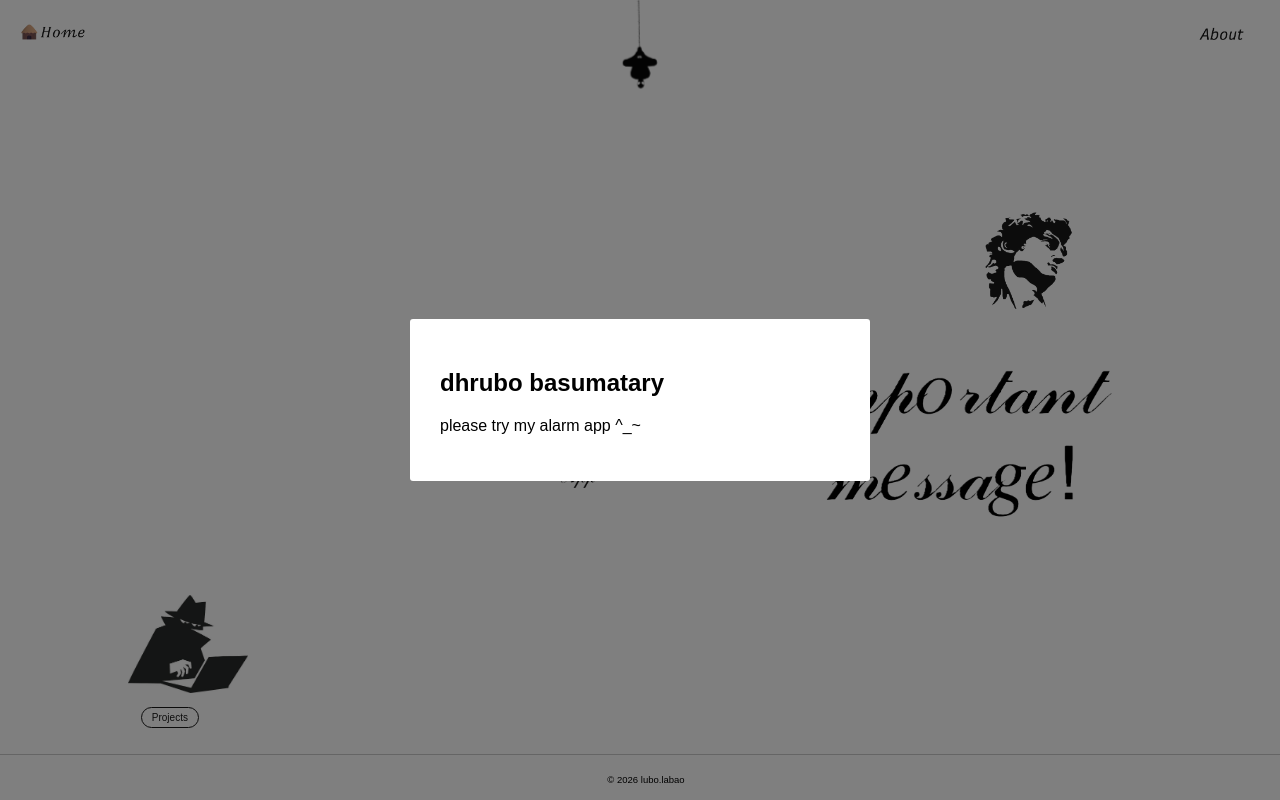
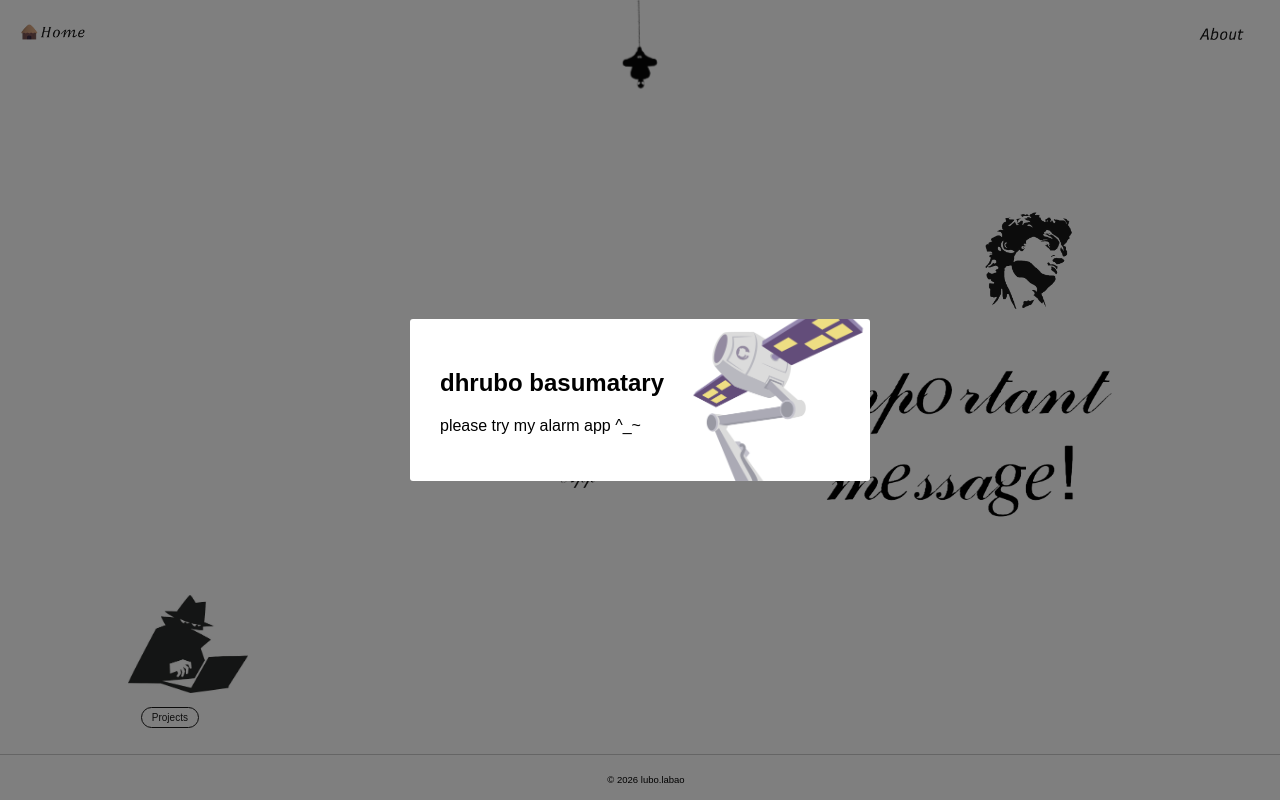
Before and after one commit to draco-go-89/lubo, a plain HTML site: page index.html in a window 1280 px wide. Both pictures are taken after a click on the button 960 px from the left and 442 px from the top of the page. Drawn offline with Linux system fonts and the light colour scheme; files whose address does not match are found by name.

Commit message:
satellite image in model pop up img msg enabled

```diff
--- a/style.css
+++ b/style.css
@@ -115,7 +115,7 @@ html, body {
 
 .modal-content {
     background-color: #fff;
-    background-image: url(image/satellitepng);
+    background-image: url(image/satellite.png);
     background-position: right;
     background-repeat: no-repeat;
     background-size: 40%;
```
